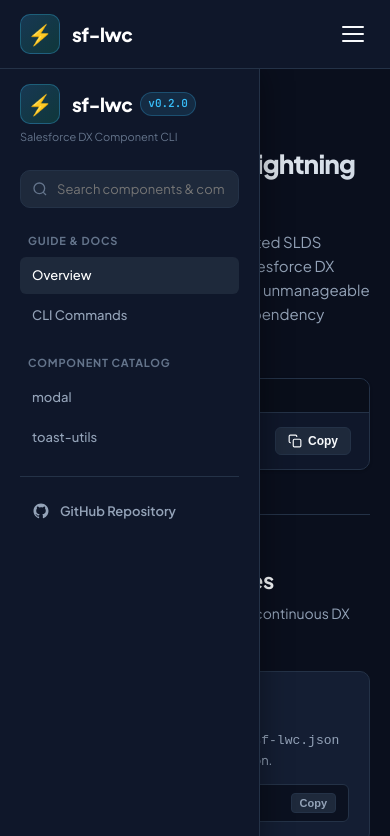
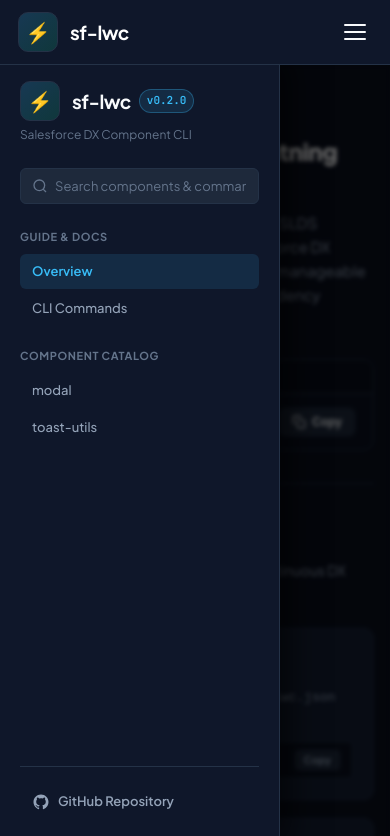
Before and after one commit to srinu2003/sf-lwc, a website: page docs/index.html in a window 390 px wide. Both pictures are taken after a click on the button "Toggle menu". Shown: the top 836 px of the page. Drawn offline with Linux system fonts and the light colour scheme.

Commit message:
docs: improve mobile responsiveness, code viewer scroll, and drawer backdrop

```diff
--- a/docs/app.js
+++ b/docs/app.js
@@ -16,17 +16,36 @@
 function setupMobileMenu() {
   const toggle = document.getElementById('menuToggle');
   const sidebar = document.getElementById('sidebar');
+  const backdrop = document.getElementById('sidebarBackdrop');
   if (!toggle || !sidebar) return;
+
+  function closeSidebar() {
+    sidebar.classList.remove('open');
+    if (backdrop) backdrop.classList.remove('active');
+  }
+
+  function openSidebar() {
+    sidebar.classList.add('open');
+    if (backdrop) backdrop.classList.add('active');
+  }
 
   toggle.addEventListener('click', (e) => {
     e.stopPropagation();
-    sidebar.classList.toggle('open');
+    if (sidebar.classList.contains('open')) {
+      closeSidebar();
+    } else {
+      openSidebar();
+    }
   });
+
+  if (backdrop) {
+    backdrop.addEventListener('click', closeSidebar);
+  }
 
   document.addEventListener('click', (e) => {
     if (window.innerWidth <= 860 && sidebar.classList.contains('open')) {
       if (!sidebar.contains(e.target) && !toggle.contains(e.target)) {
-        sidebar.classList.remove('open');
+        closeSidebar();
       }
     }
   });
@@ -34,7 +53,7 @@
   sidebar.querySelectorAll('a').forEach((link) => {
     link.addEventListener('click', () => {
       if (window.innerWidth <= 860) {
-        sidebar.classList.remove('open');
+        closeSidebar();
       }
     });
   });
@@ -51,11 +70,13 @@
     .join('');
 
   // Re-attach drawer close handler on mobile for dynamically rendered links
+  const sidebar = document.getElementById('sidebar');
+  const backdrop = document.getElementById('sidebarBackdrop');
   navList.querySelectorAll('a').forEach((link) => {
     link.addEventListener('click', () => {
-      const sidebar = document.getElementById('sidebar');
       if (window.innerWidth <= 860 && sidebar) {
         sidebar.classList.remove('open');
+        if (backdrop) backdrop.classList.remove('active');
       }
     });
   });
--- a/docs/index.html
+++ b/docs/index.html
@@ -72,6 +72,8 @@
         </div>
       </nav>
     </aside>
+
+    <div class="sidebar-backdrop" id="sidebarBackdrop"></div>
 
     <!-- Main Content -->
     <main class="content">
--- a/docs/style.css
+++ b/docs/style.css
@@ -17,9 +17,9 @@
   --radius-sm: 6px;
   --radius-md: 10px;
   --radius-lg: 16px;
-  --shadow-sm: 0 1px 3px rgba(0,0,0,0.2);
-  --shadow-md: 0 4px 14px rgba(0,0,0,0.3);
-  --shadow-lg: 0 10px 30px rgba(0,0,0,0.4);
+  --shadow-sm: 0 1px 3px rgba(0, 0, 0, 0.2);
+  --shadow-md: 0 4px 14px rgba(0, 0, 0, 0.3);
+  --shadow-lg: 0 10px 30px rgba(0, 0, 0, 0.4);
   --font-sans: 'Plus Jakarta Sans', -apple-system, BlinkMacSystemFont, "Segoe UI", Roboto, sans-serif;
   --font-mono: 'JetBrains Mono', ui-monospace, Menlo, Monaco, Consolas, monospace;
 }
@@ -28,6 +28,11 @@
   box-sizing: border-box;
   margin: 0;
   padding: 0;
+}
+
+html, body {
+  overflow-x: hidden;
+  width: 100%;
 }
 
 html {
@@ -47,11 +52,13 @@
   display: none;
   background: var(--bg-surface);
   border-bottom: 1px solid var(--border-subtle);
-  padding: 14px 20px;
+  padding: 12px 18px;
   align-items: center;
   justify-content: space-between;
   position: sticky;
   top: 0;
+  width: 100%;
+  box-sizing: border-box;
   z-index: 100;
 }
 
@@ -73,10 +80,16 @@
   transition: all 0.2s;
 }
 
+.mobile-menu-toggle:hover span {
+  background: var(--accent);
+}
+
 /* Layout */
 .layout {
   display: flex;
   min-height: 100vh;
+  width: 100%;
+  box-sizing: border-box;
 }
 
 /* Sidebar */
@@ -95,6 +108,10 @@
   flex-shrink: 0;
 }
 
+.sidebar-backdrop {
+  display: none;
+}
+
 .brand {
   display: flex;
   align-items: center;
@@ -110,7 +127,14 @@
   align-items: center;
   justify-content: center;
   border-radius: var(--radius-md);
-  border: 1px solid rgba(56, 189, 248, 0.3);
+  border: 1px solid var(--border-subtle);
+}
+
+.brand-name {
+  font-size: 19px;
+  font-weight: 700;
+  letter-spacing: -0.5px;
+  color: #fff;
 }
 
 .logo-text {
@@ -119,30 +143,30 @@
   gap: 8px;
 }
 
-.logo-text h1, .brand-name {
+.logo-text h1 {
   font-size: 19px;
-  font-weight: 800;
+  font-weight: 700;
   letter-spacing: -0.5px;
-  color: #fff;
+}
+
+.badge {
+  font-size: 11px;
+  font-weight: 600;
+  background: var(--accent-soft);
+  color: var(--accent);
+  padding: 2px 7px;
+  border-radius: 12px;
+  border: 1px solid rgba(56, 189, 248, 0.3);
+  font-family: var(--font-mono);
 }
 
 .brand-tagline {
-  font-size: 11px;
+  font-size: 12px;
   color: var(--text-tertiary);
   margin-top: 4px;
 }
 
-.badge {
-  font-size: 11px;
-  font-family: var(--font-mono);
-  font-weight: 600;
-  background: var(--accent-soft);
-  color: var(--accent);
-  padding: 2px 7px;
-  border-radius: 20px;
-  border: 1px solid rgba(56, 189, 248, 0.25);
-}
-
+/* Search Box */
 .search-box {
   position: relative;
   display: flex;
@@ -158,65 +182,75 @@
 
 .search-box input {
   width: 100%;
-  padding: 10px 14px 10px 36px;
   background: var(--bg-elevated);
   border: 1px solid var(--border-subtle);
-  border-radius: var(--radius-md);
+  padding: 9px 12px 9px 34px;
+  border-radius: var(--radius-sm);
   color: var(--text-primary);
   font-size: 13px;
   outline: none;
-  font-family: var(--font-sans);
   transition: all 0.2s;
+  font-family: inherit;
 }
 
 .search-box input:focus {
   border-color: var(--border-focus);
-  box-shadow: 0 0 0 3px rgba(56, 189, 248, 0.15);
+  background: var(--bg-surface);
+  box-shadow: 0 0 0 2px var(--accent-soft);
 }
 
+.search-box input::placeholder {
+  color: var(--text-tertiary);
+}
+
+/* Nav Menu */
 .nav-menu {
   display: flex;
   flex-direction: column;
-  gap: 20px;
+  gap: 22px;
   flex: 1;
 }
 
 .nav-section h3 {
   font-size: 11px;
-  font-weight: 700;
   text-transform: uppercase;
-  letter-spacing: 0.8px;
+  letter-spacing: 0.6px;
   color: var(--text-tertiary);
   margin-bottom: 8px;
-  padding-left: 8px;
+  font-weight: 700;
 }
 
 .nav-section ul {
   list-style: none;
   display: flex;
   flex-direction: column;
-  gap: 3px;
+  gap: 2px;
 }
 
 .nav-section a {
-  display: flex;
-  align-items: center;
-  justify-content: space-between;
-  padding: 8px 12px;
+  display: block;
+  padding: 7px 12px;
+  border-radius: var(--radius-sm);
   color: var(--text-secondary);
   text-decoration: none;
-  border-radius: var(--radius-sm);
   font-size: 13px;
   font-weight: 500;
   transition: all 0.15s;
 }
 
-.nav-section a:hover, .nav-section a.active {
-  color: #fff;
+.nav-section a:hover {
+  color: var(--text-primary);
   background: var(--bg-elevated);
 }
 
+.nav-section a.active {
+  color: var(--accent);
+  background: var(--accent-soft);
+  font-weight: 600;
+}
+
 .nav-footer {
+  margin-top: auto;
   padding-top: 16px;
   border-top: 1px solid var(--border-subtle);
 }
@@ -224,7 +258,7 @@
 .github-link {
   display: flex;
   align-items: center;
-  gap: 10px;
+  gap: 8px;
   color: var(--text-secondary);
   text-decoration: none;
   font-size: 13px;
@@ -242,10 +276,13 @@
 /* Content Area */
 .content {
   flex: 1;
-  max-width: 960px;
+  min-width: 0;
+  max-width: 980px;
   margin: 0 auto;
   padding: 48px 40px;
   width: 100%;
+  box-sizing: border-box;
+  overflow-x: hidden;
 }
 
 /* Hero Section */
@@ -283,9 +320,16 @@
   letter-spacing: -0.8px;
   line-height: 1.25;
   margin-bottom: 14px;
-  background: linear-gradient(135deg, #ffffff 0%, #cbd5e1 100%);
-  -webkit-background-clip: text;
-  -webkit-text-fill-color: transparent;
+  color: #ffffff;
+}
+
+.hero h2 code {
+  color: var(--accent);
+  background: var(--accent-soft);
+  padding: 2px 8px;
+  border-radius: var(--radius-sm);
+  font-size: 0.9em;
+  font-family: var(--font-mono);
 }
 
 .hero-subtitle {
@@ -334,8 +378,10 @@
   padding: 14px 18px;
   display: flex;
   align-items: center;
-  justify-content: space-between;
   gap: 12px;
+  background: var(--bg-code);
+  font-family: var(--font-mono);
+  font-size: 13.5px;
 }
 
 .install-body .prompt {
@@ -365,12 +411,19 @@
   font-weight: 600;
   cursor: pointer;
   transition: all 0.15s;
+  white-space: nowrap;
 }
 
 .copy-action-btn:hover {
   background: var(--accent);
   color: #000;
   border-color: var(--accent);
+}
+
+.copy-action-btn.copied {
+  background: var(--success);
+  color: #000;
+  border-color: var(--success);
 }
 
 /* Sections */
@@ -428,16 +481,18 @@
 .cmd-pill {
   font-family: var(--font-mono);
   font-size: 11px;
-  font-weight: 700;
+  font-weight: 600;
   background: var(--accent-soft);
   color: var(--accent);
-  padding: 3px 8px;
-  border-radius: var(--radius-sm);
+  padding: 2px 7px;
+  border-radius: 4px;
+  border: 1px solid rgba(56, 189, 248, 0.3);
 }
 
 .card-top h4 {
-  font-size: 15px;
-  font-weight: 700;
+  font-size: 14px;
+  font-weight: 600;
+  font-family: var(--font-mono);
   color: #fff;
 }
 
@@ -460,6 +515,11 @@
   font-size: 12px;
 }
 
+.code-box code {
+  color: var(--text-primary);
+  font-family: var(--font-mono);
+}
+
 .mini-copy {
   background: var(--bg-elevated);
   border: 1px solid var(--border-subtle);
@@ -470,12 +530,19 @@
   font-weight: 600;
   cursor: pointer;
   transition: all 0.15s;
+  white-space: nowrap;
 }
 
 .mini-copy:hover {
   background: var(--accent);
   color: #000;
   border-color: var(--accent);
+}
+
+.mini-copy.copied {
+  background: var(--success);
+  color: #000;
+  border-color: var(--success);
 }
 
 /* Component Catalog Cards */
@@ -550,6 +617,14 @@
 .tab-btn.active {
   color: var(--accent);
   border-bottom-color: var(--accent);
+  font-weight: 600;
+}
+
+.code-viewer {
+  width: 100%;
+  max-width: 100%;
+  min-width: 0;
+  overflow: hidden;
 }
 
 .code-viewer pre {
@@ -563,13 +638,21 @@
   color: #e2e8f0;
   line-height: 1.55;
   max-height: 380px;
+  width: 100%;
+  box-sizing: border-box;
+}
+
+.code-viewer code {
+  display: block;
+  font-family: inherit;
+  white-space: pre;
 }
 
 .labels-tag-list {
   display: flex;
+  gap: 8px;
+  margin-top: 8px;
   flex-wrap: wrap;
-  gap: 8px;
-  margin-top: 12px;
 }
 
 .label-pill {
@@ -611,35 +694,104 @@
 
 /* Responsive Breakpoints */
 @media (max-width: 860px) {
+  html, body {
+    overflow-x: hidden;
+  }
+
   .mobile-nav {
     display: flex;
   }
 
+  .layout {
+    display: block;
+    width: 100%;
+  }
+
   .sidebar {
     position: fixed;
-    top: 60px;
+    top: 57px;
     left: -100%;
-    width: 260px;
-    height: calc(100vh - 60px);
-    transition: left 0.25s ease-in-out;
-    z-index: 90;
-    box-shadow: var(--shadow-lg);
+    width: 280px;
+    max-width: 85vw;
+    height: calc(100vh - 57px);
+    transition: left 0.25s cubic-bezier(0.16, 1, 0.3, 1);
+    z-index: 95;
+    box-shadow: 10px 0 30px rgba(0, 0, 0, 0.6);
   }
 
   .sidebar.open {
     left: 0;
   }
 
+  .sidebar-backdrop {
+    display: none;
+    position: fixed;
+    top: 57px;
+    left: 0;
+    right: 0;
+    bottom: 0;
+    background: rgba(0, 0, 0, 0.6);
+    backdrop-filter: blur(2px);
+    z-index: 90;
+  }
+
+  .sidebar-backdrop.active {
+    display: block;
+  }
+
   .content {
-    padding: 32px 20px;
+    padding: 24px 16px;
+    width: 100%;
+    box-sizing: border-box;
+  }
+
+  .hero {
+    padding-bottom: 32px;
+    margin-bottom: 36px;
   }
 
   .hero h2 {
-    font-size: 26px;
+    font-size: 24px;
+    letter-spacing: -0.4px;
+    word-break: break-word;
+  }
+
+  .cards-grid {
+    grid-template-columns: 1fr;
+  }
+
+  .install-card {
+    width: 100%;
+  }
+
+  .install-body {
+    flex-wrap: wrap;
+    gap: 10px;
+  }
+
+  .install-body code {
+    word-break: break-all;
+    font-size: 13px;
   }
 
   .comp-header {
     flex-direction: column;
     align-items: stretch;
+    padding: 16px 16px;
+    gap: 12px;
+  }
+
+  .comp-body {
+    padding: 16px 16px;
+  }
+
+  .code-box {
+    flex-wrap: wrap;
+    gap: 8px;
+  }
+
+  .code-box code {
+    word-break: break-all;
+    font-size: 11.5px;
   }
 }
```
